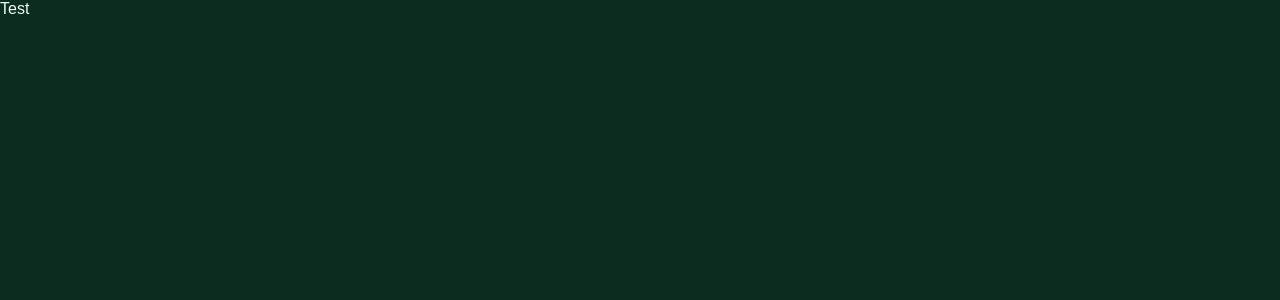
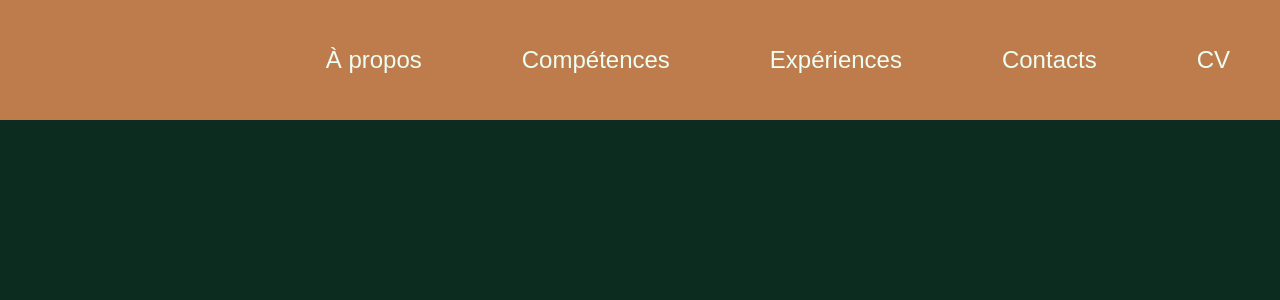
Before and after one commit to Y1N6/Portfolio, a React (Create React App) app: page / in a window 1280 px wide. Shown: the top 300 px of the page. Built offline with nearby package versions, Linux system fonts and the light colour scheme.

Commit message:
prepare js and css doc and clean all page

```diff
--- a/src/App.js
+++ b/src/App.js
@@ -1,10 +1,12 @@
 import './App.css';
 
+import Nav from './components/Nav';
 
 
 function App() {
   return (
     <div className="App">
+      <Nav />
       <p>Test</p>
     </div>
   );
--- a/src/Components/Nav.js
+++ b/src/Components/Nav.js
@@ -1,14 +1,36 @@
-import "./styles/Nav.css";
-
-import { Link } from "react-router-dom";
+import "./styles/Nav.css"
 
 const Nav = () => {
+
     return (
-        <div className="nav">
-            <p>Page Nav</p>
-            <Link to="/About">A propos</Link>
-            <Link to="/Skills">Compétences</Link>
-            <Link to="/Experience">Experience</Link>
+        <div id='nav'>
+          <ul className='navList'>
+            <li data-menuanchor="page1" className="active">
+                <a href="#page1">
+                    À propos
+                </a>
+            </li>
+            <li data-menuanchor="page2" className="active">
+                <a href="#page2">
+                    Compétences
+                </a>
+            </li>
+            <li data-menuanchor="page3" className="active">
+                <a href="#page3">
+                    Expériences
+                </a>
+            </li>
+            <li data-menuanchor="page3" className="active">
+                <a href="#page3">
+                    Contacts
+                </a>
+            </li>
+            <li data-menuanchor="page3" className="active">
+                <a href="#page3">
+                    CV
+                </a>
+            </li>
+          </ul>
         </div>
     )
 }
--- a/src/Components/styles/Nav.css
+++ b/src/Components/styles/Nav.css
@@ -1,8 +1,27 @@
-.nav {
+#nav {
+    position: fixed;
+    z-index: 2;
+    width: 100vw;
+    background-color: var(--thirdColor);
+  }
+
+  .navList {
     display: flex;
     flex-direction: row;
-    justify-content: space-between;
+    justify-content: flex-end;
     align-items: center;
-    position: sticky;
-    top: 10px;
-}
+    height: 120px;
+    font-style: var(--fontTitle);
+    font-size: 24px;
+  }
+
+  .navList li {
+    font-style: none;
+    list-style:  none;
+    margin: 0 50px
+  }
+
+  .navList a {
+    text-decoration: none;
+    color: var(--firstColor);
+  }
```
Also changed, not shown: src/App.css (+6 -1 lines), src/screens/About.js (+9 -0 lines), src/screens/Contact.js (+9 -0 lines), src/screens/Experience1.js (+9 -0 lines), src/screens/Skills.js (+9 -0 lines), src/screens/styles/About.css (added), src/screens/styles/Contact.css (added), src/screens/styles/Experience.css (added), src/screens/styles/Skills.css (added).
